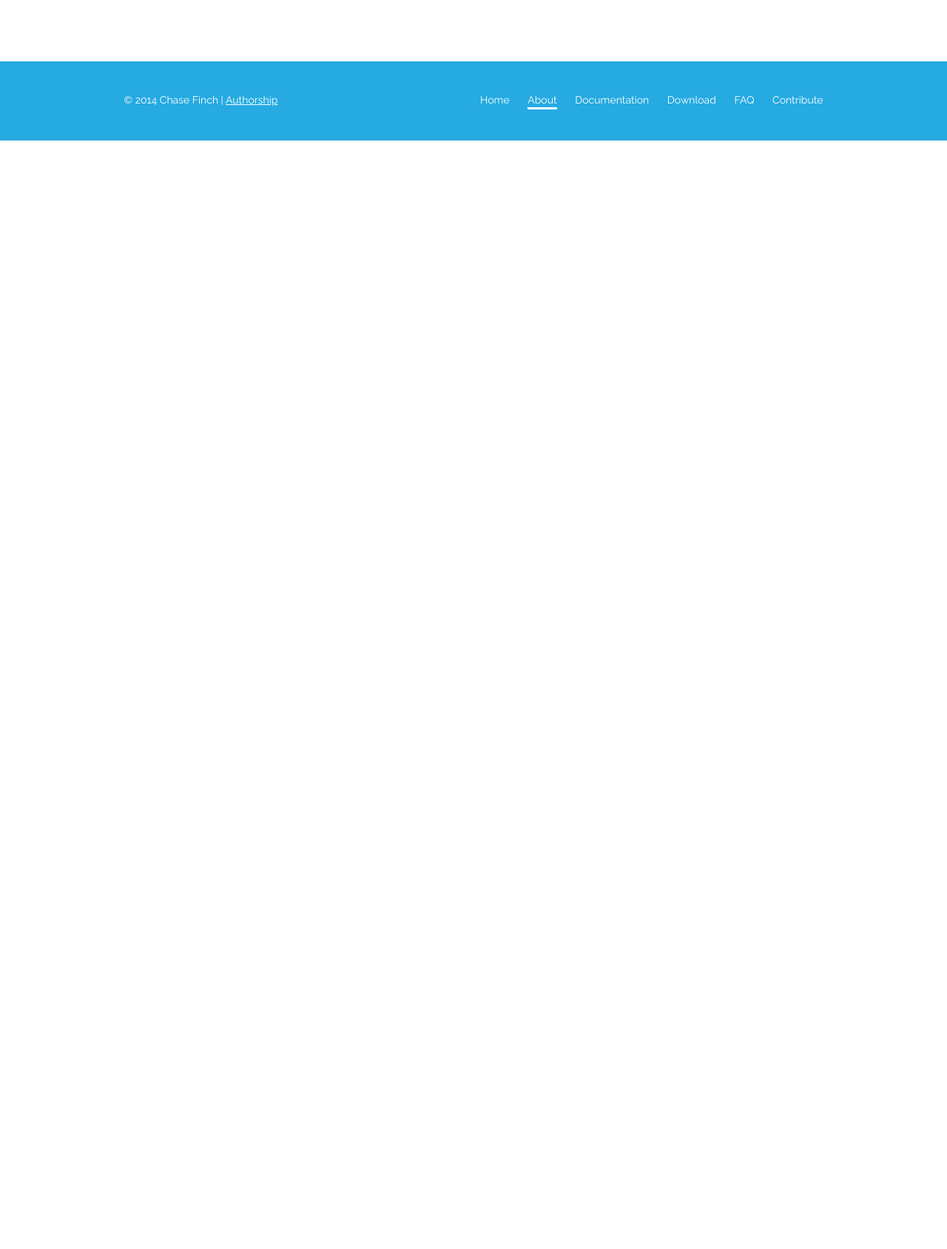
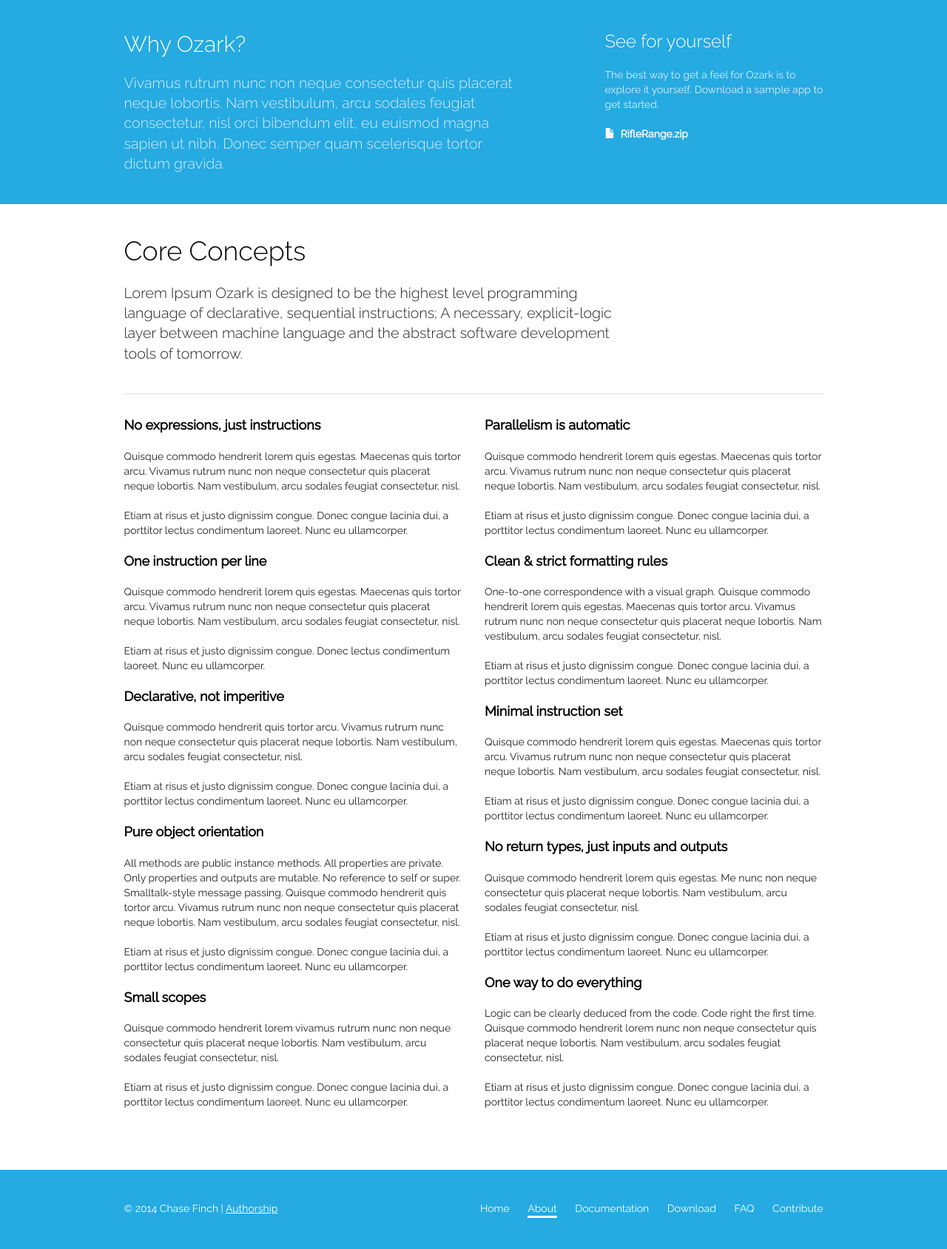
Before and after one commit to chasefinch/ozark-lang.github.io, a PHP site: page /about-ozark.html in a window 1280 px wide. Shown: the part 160-1849 px from the top of the page at 74% size. Before the commit the page ends 350 px from the top, so only its background shows below. Run offline with PHP 8.4, Linux system fonts and the light colour scheme; some libraries are stand-ins or nearby versions.

Commit message:
About Us page

```diff
--- a/about-ozark.html
+++ b/about-ozark.html
@@ -68,11 +68,73 @@
 	    </div>
   	</header>
     <section class='offset'></section>
+    <section class='blue'>
+      <div class='container'>
+        <div class='row'>
+          <div class='col-md-10 col-md-offset-1'>
+            <div class='row'>
+              <div class='col-sm-7'>
+                <h1 class='heading'>Why Ozark?</h1>
+                <p class='lead'>Vivamus rutrum nunc non neque consectetur quis placerat neque lobortis. Nam vestibulum, arcu sodales feugiat consectetur, nisl orci bibendum elit, eu euismod magna sapien ut nibh. Donec semper quam scelerisque tortor dictum gravida.</p>
+              </div>
+              <div class='col-sm-4 col-sm-offset-1'>
+                <h3>See for yourself</h3>
+                <p>The best way to get a feel for Ozark is to explore it yourself. Download a sample app to get started.</p>
+                <ul class='clean'><li><a href='#'><span class="glyphicon glyphicon-file"></span>&nbsp;&nbsp;RifleRange.zip</a></li></ul>
+              </div>
+              <div style='clear:both;'></div>
+            </div>
+          </div>
+        </div>
+      </div>
+    </section>
     <section class='white'>
       <div class='container'>
         <div class='row'>
           <div class='col-md-10 col-md-offset-1'>
-
+            <div class='row'>
+              <div class='col-sm-9'>
+                <h1>Core Concepts</h1>
+                <p class='lead'>Lorem Ipsum Ozark is designed to be the highest level programming language of declarative, sequential instructions; A necessary, explicit-logic layer between machine language and the abstract software development tools of tomorrow.</p>
+              </div>
+            </div>
+            <hr />
+            <div class='row'>
+              <div class='col-sm-6'>
+                <h4>No expressions, just instructions</h4>
+                <p>Quisque commodo hendrerit lorem quis egestas. Maecenas quis tortor arcu. Vivamus rutrum nunc non neque consectetur quis placerat neque lobortis. Nam vestibulum, arcu sodales feugiat consectetur, nisl.</p>
+                <p>Etiam at risus et justo dignissim congue. Donec congue lacinia dui, a porttitor lectus condimentum laoreet. Nunc eu ullamcorper.</p>
+                <h4>One instruction per line</h4>
+                <p>Quisque commodo hendrerit lorem quis egestas. Maecenas quis tortor arcu. Vivamus rutrum nunc non neque consectetur quis placerat neque lobortis. Nam vestibulum, arcu sodales feugiat consectetur, nisl.</p>
+                <p>Etiam at risus et justo dignissim congue. Donec lectus condimentum laoreet. Nunc eu ullamcorper.</p>
+                <h4>Declarative, not imperitive</h4>
+                <p>Quisque commodo hendrerit quis tortor arcu. Vivamus rutrum nunc non neque consectetur quis placerat neque lobortis. Nam vestibulum, arcu sodales feugiat consectetur, nisl.</p>
+                <p>Etiam at risus et justo dignissim congue. Donec congue lacinia dui, a porttitor lectus condimentum laoreet. Nunc eu ullamcorper.</p>
+                <h4>Pure object orientation</h4>
+                <p>All methods are public instance methods. All properties are private. Only properties and outputs are mutable. No reference to self or super. Smalltalk-style message passing. Quisque commodo hendrerit quis tortor arcu. Vivamus rutrum nunc non neque consectetur quis placerat neque lobortis. Nam vestibulum, arcu sodales feugiat consectetur, nisl.</p>
+                <p>Etiam at risus et justo dignissim congue. Donec congue lacinia dui, a porttitor lectus condimentum laoreet. Nunc eu ullamcorper.</p>
+                <h4>Small scopes</h4>
+                <p>Quisque commodo hendrerit lorem vivamus rutrum nunc non neque consectetur quis placerat neque lobortis. Nam vestibulum, arcu sodales feugiat consectetur, nisl.</p>
+                <p>Etiam at risus et justo dignissim congue. Donec congue lacinia dui, a porttitor lectus condimentum laoreet. Nunc eu ullamcorper.</p>
+              </div>
+              <div class='col-sm-6'>
+                <h4>Parallelism is automatic</h4>
+                <p>Quisque commodo hendrerit lorem quis egestas. Maecenas quis tortor arcu. Vivamus rutrum nunc non neque consectetur quis placerat neque lobortis. Nam vestibulum, arcu sodales feugiat consectetur, nisl.</p>
+                <p>Etiam at risus et justo dignissim congue. Donec congue lacinia dui, a porttitor lectus condimentum laoreet. Nunc eu ullamcorper.</p>
+                <h4>Clean &amp; strict formatting rules</h4>
+                <p>One-to-one correspondence with a visual graph. Quisque commodo hendrerit lorem quis egestas. Maecenas quis tortor arcu. Vivamus rutrum nunc non neque consectetur quis placerat neque lobortis. Nam vestibulum, arcu sodales feugiat consectetur, nisl.</p>
+                <p>Etiam at risus et justo dignissim congue. Donec congue lacinia dui, a porttitor lectus condimentum laoreet. Nunc eu ullamcorper.</p>
+                <h4>Minimal instruction set</h4>
+                <p>Quisque commodo hendrerit lorem quis egestas. Maecenas quis tortor arcu. Vivamus rutrum nunc non neque consectetur quis placerat neque lobortis. Nam vestibulum, arcu sodales feugiat consectetur, nisl.</p>
+                <p>Etiam at risus et justo dignissim congue. Donec congue lacinia dui, a porttitor lectus condimentum laoreet. Nunc eu ullamcorper.</p>
+                <h4>No return types, just inputs and outputs</h4>
+                <p>Quisque commodo hendrerit lorem quis egestas. Me nunc non neque consectetur quis placerat neque lobortis. Nam vestibulum, arcu sodales feugiat consectetur, nisl.</p>
+                <p>Etiam at risus et justo dignissim congue. Donec congue lacinia dui, a porttitor lectus condimentum laoreet. Nunc eu ullamcorper.</p>
+                <h4>One way to do everything</h4>
+                <p>Logic can be clearly deduced from the code. Code right the first time. Quisque commodo hendrerit lorem nunc non neque consectetur quis placerat neque lobortis. Nam vestibulum, arcu sodales feugiat consectetur, nisl.</p>
+                <p>Etiam at risus et justo dignissim congue. Donec congue lacinia dui, a porttitor lectus condimentum laoreet. Nunc eu ullamcorper.</p>
+              </div>
+            </div>
           </div>
         </div>
       </div>
--- a/css/style.css
+++ b/css/style.css
@@ -1,13 +1,19 @@
-body { font-family:'Raleway'; font-weight:400; color:#444; position:relative; }
-hr { border-color:#ccc; }
+body { font-family:'Raleway'; font-weight:400; color:#222; position:relative; }
+hr { border-color:#ddd; }
 
-h1, h2, h3, h4, h5, h6 { color:#111; font-family:'Raleway'; font-weight:300; margin-bottom:20px; line-height:1.3; }
+h1, h2, h3, h4, h5, h6 { color:#000; font-family:'Raleway'; font-weight:300; margin-bottom:20px; line-height:1.3; }
+h4, h5, h6 { font-weight:bold; }
 p { margin-bottom:20px; }
+
+p.lead { font-size:1.4em; }
+
+ul.clean { padding-left:0; }
+	ul.clean li { list-style-type:none; padding-bottom:0.4em; }
 
 header { padding-top:4em; padding-bottom:2.4em; }
 footer { margin-top:3em; padding-top:3em; padding-bottom:3em; background-color:#25aae1; color:#fff; }
 	footer a { color:#fff; text-decoration:underline; }
-	footer a:hover { color:#fff; text-decoration:none; }
+	footer a:hover { color:#fff; }
 
 pre.mountaineer { background:#fff url(../img/mountaineer.png) left top no-repeat; padding:65px 15px 20px 15px; margin-right:20px; border:none; border-radius:2px; box-shadow:0 0 8px #ccc; overflow-x:scroll; word-wrap:normal; }
 
@@ -43,8 +49,11 @@ h2.subheading, h3.subheading { margin-bottom:2em; }
 
 h1.main-heading { margin-top:0; }
 
-section.blue { background-color:#25aae1; color:#fff; }
+section.blue { padding:20px 0; background-color:#25aae1; color:#fff; }
+	section.blue.short { padding:0 0; }
 	section.blue h1, section.blue h2, section.blue h3, section.blue h4, section.blue h5, section.blue h6 { color:#fff; }
+	section.blue p { color:#def; }
+	section.blue a { color:#fff; font-weight:bold; text-decoration:none; }
 
 section.white { padding:20px 0; }
 
--- a/index.html
+++ b/index.html
@@ -69,7 +69,7 @@
       <div style='clear:both'></div>
   	</header>
     <section class='offset'></section>
-    <section class='first blue'>
+    <section class='blue short'>
       <div class='container'>
         <div class='row'>
           <div class='col-md-10 col-md-offset-1'>
@@ -160,7 +160,7 @@
       <span class='declaration'>if</span> <span class='noun'>result</span>
         <span class='property'>@speaker</span> <span class='method'>shout</span> <span class='literal'>"Hello, world!"</span>
     <span class='declaration'>else</span>
-      <span class='class'>Exception</span> <span class='noun'>e</span> <span class='method'>initialize</span> <span class='argument'>description:</span><span class='literal'>"I am lost."</span>
+      <span class='class'>Exception</span> <span class='noun'>e</span> <span class='method'>initialize</span> <span class='argument'>message:</span><span class='literal'>"I'm lost."</span>
       <span class='declaration'>alert</span> <span class='noun'>e</span></pre>
               </div>
               <div class='col-sm-4'>
```
